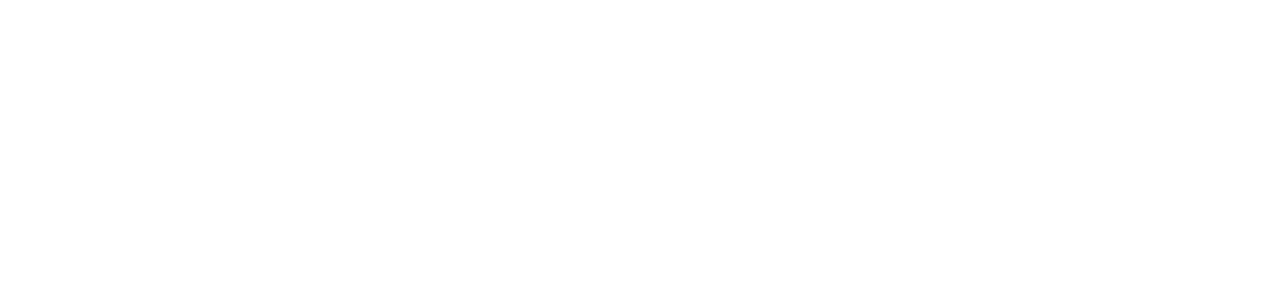
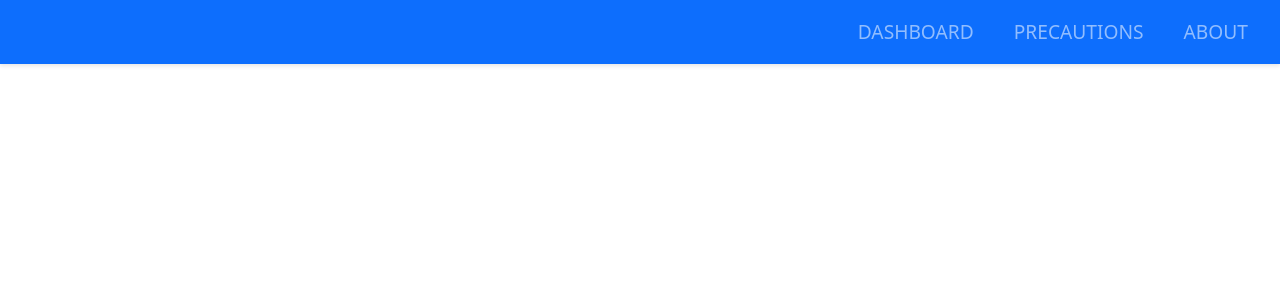
Before and after one commit to GeekMaster117/Disaster-Management-Coordination-Frontend, an Angular app: page / in a window 1280 px wide. Shown: the top 300 px of the page. Built offline with nearby package versions, Linux system fonts and the light colour scheme.

Commit message:
Added Navbar component

```diff
--- a/package.json
+++ b/package.json
@@ -15,6 +15,7 @@
     "@angular/compiler": "^18.2.0",
     "@angular/core": "^18.2.0",
     "@angular/forms": "^18.2.0",
+    "@angular/material": "^18.2.3",
     "@angular/platform-browser": "^18.2.0",
     "@angular/platform-browser-dynamic": "^18.2.0",
     "@angular/router": "^18.2.0",
--- a/src/app/app.component.css
+++ b/src/app/app.component.css
@@ -0,0 +1,24 @@
+html, body {
+    height: 100%;
+    margin: 0;
+    padding: 0;
+  }
+
+  .app-container {
+    display: flex;
+    flex-direction: column;
+    min-height: 100vh;
+  }
+
+  .content {
+    flex: 1;
+  }
+
+
+  footer {
+    background-color: #f8f9fa;
+    padding: 20px;
+    border-top: 1px solid #ddd;
+    text-align: center;
+    width: 100%;
+  }
--- a/src/app/app.component.html
+++ b/src/app/app.component.html
@@ -1 +1,2 @@
+<app-navbar></app-navbar>
 <router-outlet></router-outlet>
--- /dev/null
+++ b/src/app/components/navbar/navbar.component.css
@@ -0,0 +1,23 @@
+:host {
+    display: block;
+    position: relative;
+  }
+
+  .navbar {
+    position: fixed;
+    top: 0;
+    left: 0;
+    right: 0;
+    z-index: 1050;
+    background: #007bff;
+    box-shadow: 0 2px 4px rgba(0, 0, 0, 0.1);
+    height: 8vh;
+    display: flex;
+    align-items: flex-end;
+    flex-direction: column-reverse;
+  }
+  .nav-item{
+    font-size: larger;
+    margin-right: 3vh;
+    font-weight: 500;
+  }
--- /dev/null
+++ b/src/app/components/navbar/navbar.component.html
@@ -0,0 +1,19 @@
+<!-- navbar.component.html -->
+<nav class="navbar navbar-expand-lg navbar-dark bg-primary">
+    <button class="navbar-toggler" type="button" data-toggle="collapse" data-target="#navbarNav" aria-controls="navbarNav" aria-expanded="false" aria-label="Toggle navigation">
+        <span class="navbar-toggler-icon"></span>
+    </button>
+    <div class="collapse navbar-collapse" id="navbarNav">
+        <ul class="navbar-nav">
+            <li class="nav-item active">
+                <a class="nav-link" routerLink="/home" routerLinkActive="active" ariaCurrentWhenActive="page">DASHBOARD</a>
+            </li>
+            <li class="nav-item">
+                <a class="nav-link" routerLink="/dosdonts" routerLinkActive="active" ariaCurrentWhenActive="page">PRECAUTIONS</a>
+            </li>
+            <li class="nav-item">
+                <a class="nav-link" routerLink="/about" routerLinkActive="active" ariaCurrentWhenActive="page">ABOUT</a>
+            </li>
+        </ul>
+    </div>
+</nav>
--- a/tsconfig.json
+++ b/tsconfig.json
@@ -15,7 +15,7 @@
     "sourceMap": true,
     "declaration": false,
     "experimentalDecorators": true,
-    "moduleResolution": "bundler",
+    "moduleResolution": "Node",
     "importHelpers": true,
     "target": "ES2022",
     "module": "ES2022",
```
Also changed, not shown: src/app/app.module.ts (+6 -4 lines), src/app/components/navbar/navbar.component.ts (added, +10 -0 lines), 2 other files (tests, documents, lock files or other folders).
